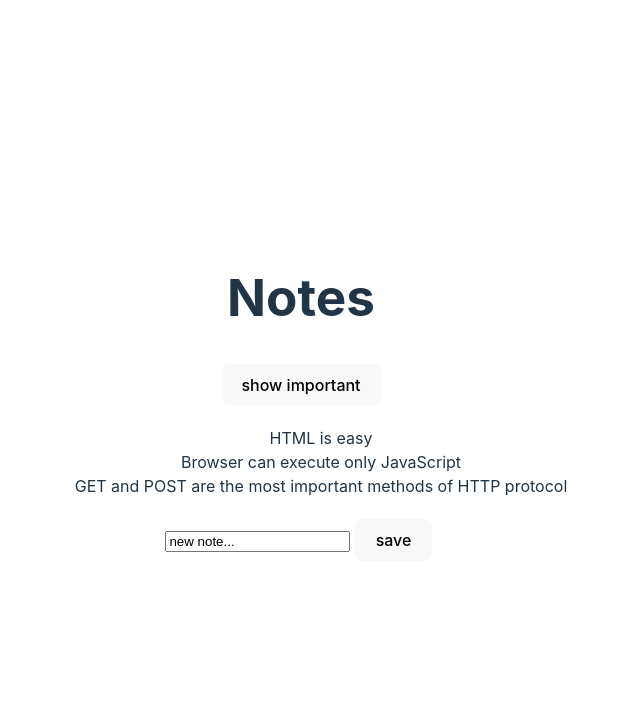
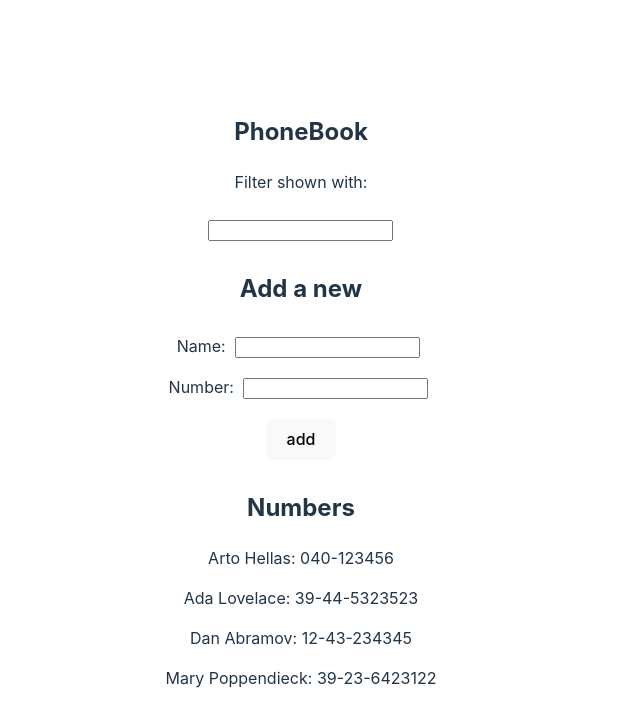
Before and after one commit to Dicias/Fs-curse-React, a React (Vite) app: page / in a window 1280 px wide. Shown: the top 726 px of the page, without its empty margins (339-979 px from the left). Built offline with nearby package versions, Linux system fonts and the light colour scheme.

Commit message:
Contacts

```diff
--- a/src/App.css
+++ b/src/App.css
@@ -42,9 +42,13 @@
 }
 
 button{
-  margin: 5px;
+  margin: 10px 5px;
 }
 
 li{
   list-style: none;
 }
+
+input{
+  margin: 10px 5px;
+}
--- a/src/App.jsx
+++ b/src/App.jsx
@@ -1,54 +1,159 @@
 import { useState } from 'react';
 import './App.css'
-import Note from "./components/Note";
+import Contact from './components/Contact'
+import Filter from './components/Filter';
+const App = () => {
+    const [persons, setPersons] = useState([
+        { name: 'Arto Hellas', num: '040-123456' },
+        { name: 'Ada Lovelace', num: '39-44-5323523' },
+        { name: 'Dan Abramov', num: '12-43-234345' },
+        { name: 'Mary Poppendieck', num: '39-23-6423122' }
+      ])
+    const [newName, setNewName] = useState('')
+    const [newNumber, setNewNumber] = useState('')
+    const [searchPerson, setSearchPerson] = useState([])
+    //console.log(searchPerson);
+    const [search, setNewSearch] = useState(' ')
+    const [statusSearch, setStatusSearch] = useState (false)
 
-const App = (props) => {
-const [notes, setNotes] = useState(props.notes)
-const [newNote, setNewNote] = useState('new note...')
-const [showAll, setShowAll] = useState(true)
-//console.log(props);
+//Función para que el formulario no recargue la página
+const noRecharge = (event) => event.preventDefault()
 
-const addNote = (event) =>{
-  event.preventDefault();
-  const noteObject = {
-    content: newNote,
-    date: new Date().toISOString(),
-    important: Math.random() <0.5,
-    id: notes.length + 1,
-  }
-  setNotes(notes.concat(noteObject))
-  setNewNote('')
+
+
+const handleName = (event) =>{
+    setNewName(event.target.value)
+
+    //console.log(newName);
+
 }
 
-const handleNoteChange = (event) =>{
-  console.log(event.target.value)
-  setNewNote(event.target.value)
+const handleNumber = (event) =>{
+    setNewNumber(event.target.value)
+
+    //console.log(newNumber);
 }
 
-const notesToShow = showAll
-? notes
-: notes.filter(note => note.important === true)
+const handleFilter = (event) =>{
+    setNewSearch(event.target.value)
+
+    console.log(search);
+    const searchPersons = persons.filter((person)=>person.name.toLowerCase().includes(search.toLowerCase()))
+    console.log(searchPersons);
+    setSearchPerson(searchPersons)
+
+    if(searchPerson.length === 0){
+        //console.log("esta vacio, no hay mounstros aqui");
+    setStatusSearch(false)
+    console.log(statusSearch);
+    console.log(searchPerson.length);
+}
+    else{
+        //console.log("hay mounstros aqui");
+    setStatusSearch(true)
+
+    console.log(statusSearch);
+    }
+
+}
+const addName = (event) => {
+
+    event.preventDefault()
+    const nameObj ={
+        name: newName,
+        num: newNumber
+    }
+    //  console.log(persons);
+
+    if(persons.find((elemento)=>elemento.name === newName ) != undefined){
+        alert(`${newName} is already added to  phonebook`)
+        setNewName('')
+        setNewNumber('')
+    }
+    else{
+    setPersons(persons.concat(nameObj))
+    setNewName('')
+    setNewNumber('')
+    //console.log(persons);
+    }
+}
 
 
+
+
+
+if(statusSearch === false){
+
 return(
-  <div>
-    <h1>Notes</h1>
     <div>
-  <button onClick={()=>setShowAll(!showAll)}>
-    show {showAll ? 'important' : 'all'}
-  </button>
+        <h2>PhoneBook</h2>
+        <form onSubmit={noRecharge}>
+            <div>
+            <Filter handleFilter={handleFilter} />
+
+            </div>
+        <h2>Add a new</h2>
+            <div >
+                Name:  <input value={newName} onChange={handleName} />
+                <br/>
+                Number: <input value={newNumber} onChange={handleNumber} />
+            </div>
+
+            <div>
+                <button type="submit" onClick={addName}>add</button>
+            </div>
+        </form>
+    <h2>Numbers</h2>
+        <div>
+            {persons.map((person, index) => <div key={index}><Contact name={person.name} num={person.num} />
+
+            </div>)}
+
+
+        </div>
+
+
+
     </div>
-
-    <ul>
-      {notesToShow.map((note) => <Note key={note.id} note={note.content} />)}
-    </ul>
-  <form onSubmit={addNote}>
-    <input value={newNote} onChange={handleNoteChange} />
-    <button type="submit">save</button>
-  </form>
-
-  </div>
 )
 }
+else{
+    console.log(searchPerson);
+    return(
+        <div>
+            <h2>PhoneBook</h2>
+            <form onSubmit={noRecharge}>
+                <div>
+                <Filter handleFilter={handleFilter} />
+                </div>
+            <h2>Add a new</h2>
+                <div >
+                    Name:  <input value={newName} onChange={handleName} />
+                    <br/>
+                    Number: <input value={newNumber} onChange={handleNumber} />
+                </div>
 
-export default App
+                <div>
+                    <button type="submit" onClick={addName}>add</button>
+                </div>
+            </form>
+        <h2>Numbers</h2>
+            <div>
+                {searchPerson.map((person, index) => <div key={index}><Contact name={person.name} num={person.num} />
+
+                </div>)}
+
+
+            </div>
+
+
+
+        </div>
+    )
+}
+
+
+}
+
+
+export default App;
--- /dev/null
+++ b/src/components/Contact.jsx
@@ -0,0 +1,4 @@
+
+const Contact = ({name, num}) =><p>  {name}: {num} </p>
+
+export default Contact
--- /dev/null
+++ b/src/components/Filter.jsx
@@ -0,0 +1,9 @@
+
+const Filter = ({handleFilter}) => <div><p>Filter shown with: </p>
+    <input onChange={handleFilter}/>
+     </div>
+
+export default Filter
+
+
+//filter shown with <input onChange={handleFilter} />
--- a/src/components/Note.jsx
+++ /dev/null
@@ -1,6 +0,0 @@
-
-import React from "react"
-
-const Note = (props) =>  <li key={props.note.id}>{props.note}</li>
-
-export default Note
--- a/src/main.jsx
+++ b/src/main.jsx
@@ -28,6 +28,6 @@ const notes = [
 
 ReactDOM.createRoot(document.getElementById('root')).render(
   <React.StrictMode>
-    <App notes={notes} />
+    <App  />
   </React.StrictMode>,
 )
```
